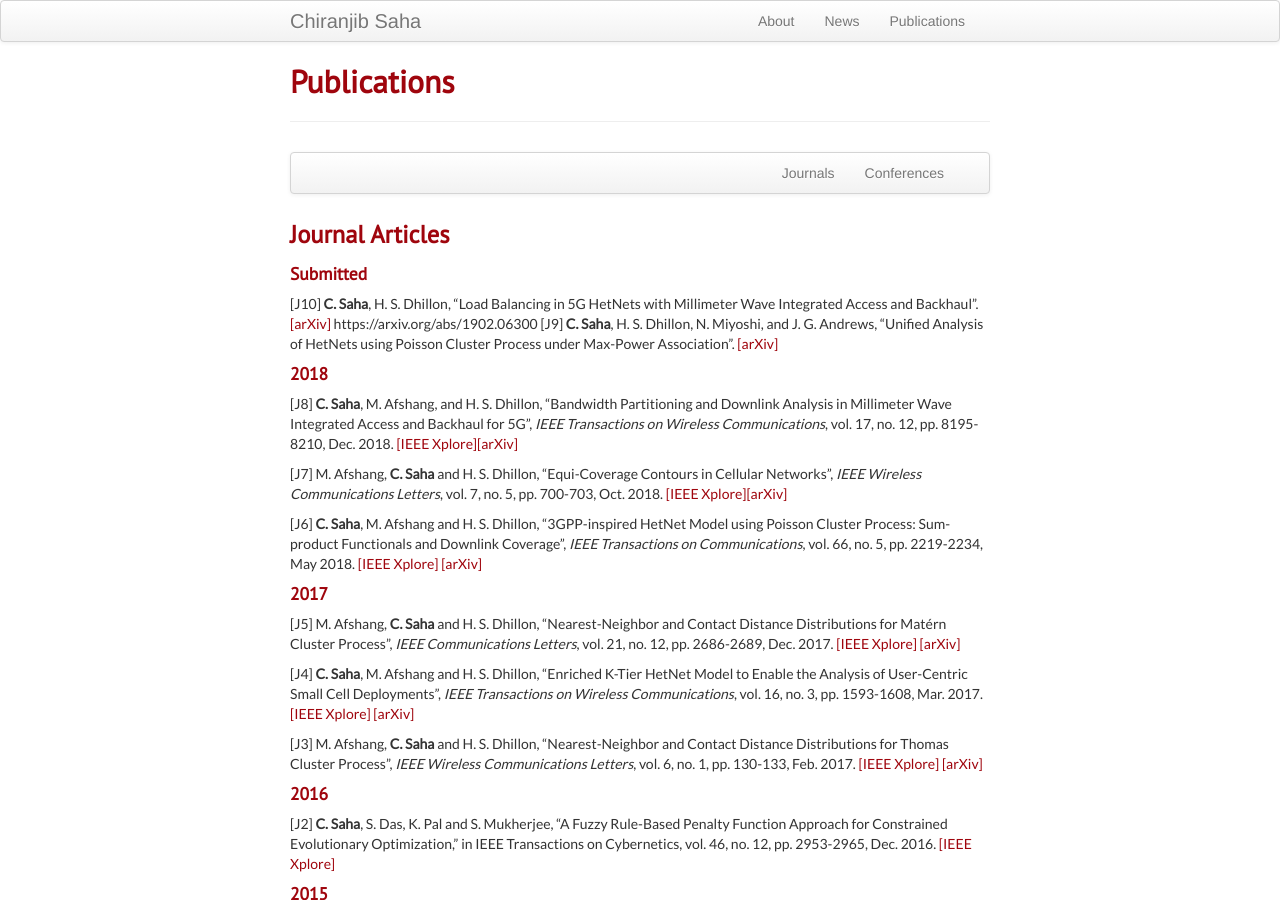
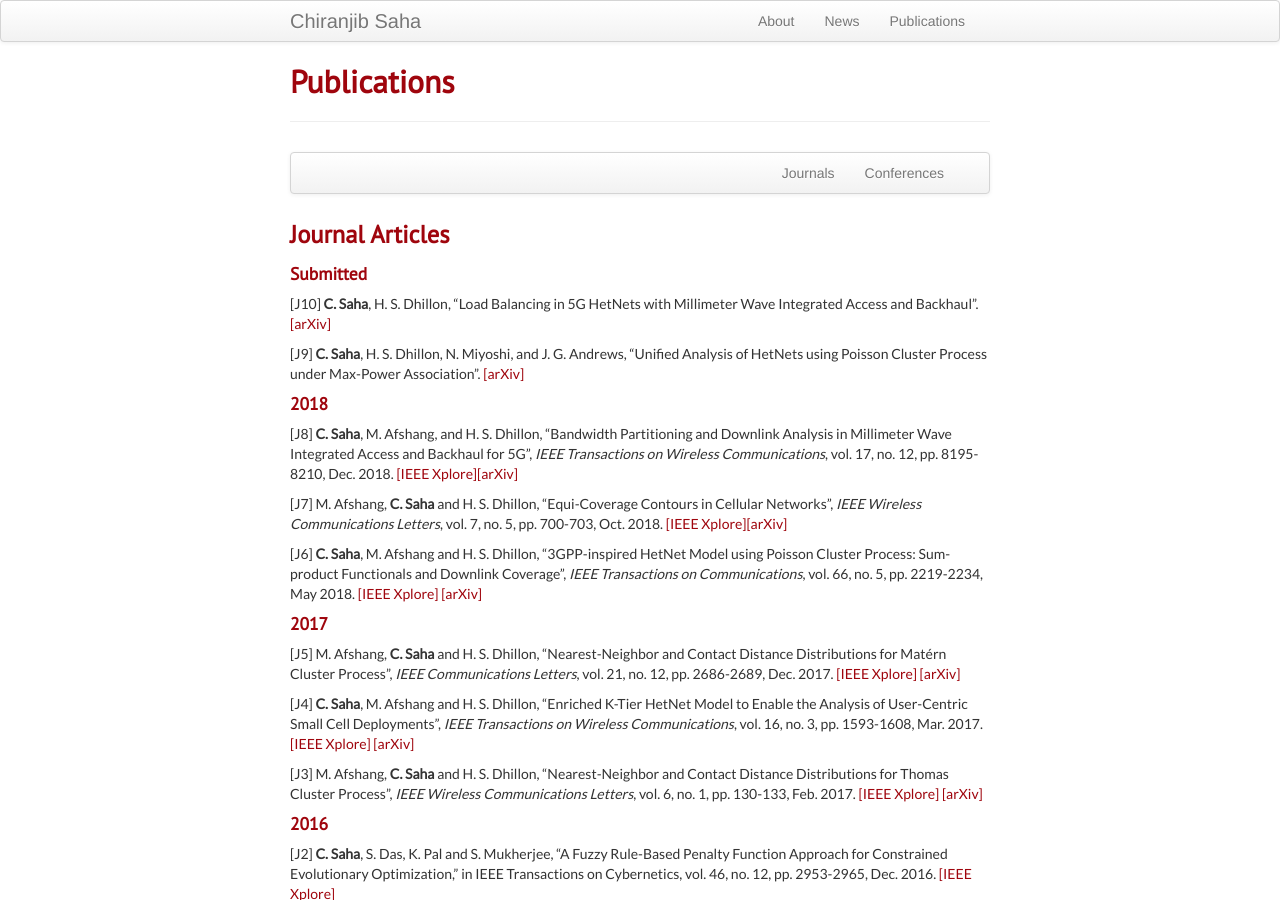
Before and after one commit to chiranjibsaha/chiranjibsaha.github.io, a Jekyll site: the page built from pages/pubs.md, in a window 1280 px wide and 900 px high. Built offline with Jekyll 4.4.1, drawn with Linux system fonts in a browser that asks for light colours; some of the changed lines change nothing that is shown.

Commit message:
Update publication correction

```diff
--- a/pages/pubs.md
+++ b/pages/pubs.md
@@ -37,7 +37,7 @@ description: Chiranjib Saha's publications
 
 [J10] **C. Saha**, H. S. Dhillon, "Load Balancing in 5G HetNets with Millimeter
 Wave Integrated Access and Backhaul". [[arXiv]](https://arxiv.org/abs/1902.06300)
-https://arxiv.org/abs/1902.06300
+
 [J9] **C. Saha**, H. S. Dhillon, N. Miyoshi, and J. G. Andrews,
 "Unified Analysis of HetNets using Poisson Cluster Process under Max-Power Association".
 [[arXiv]](https://arxiv.org/abs/1812.01830)
```
